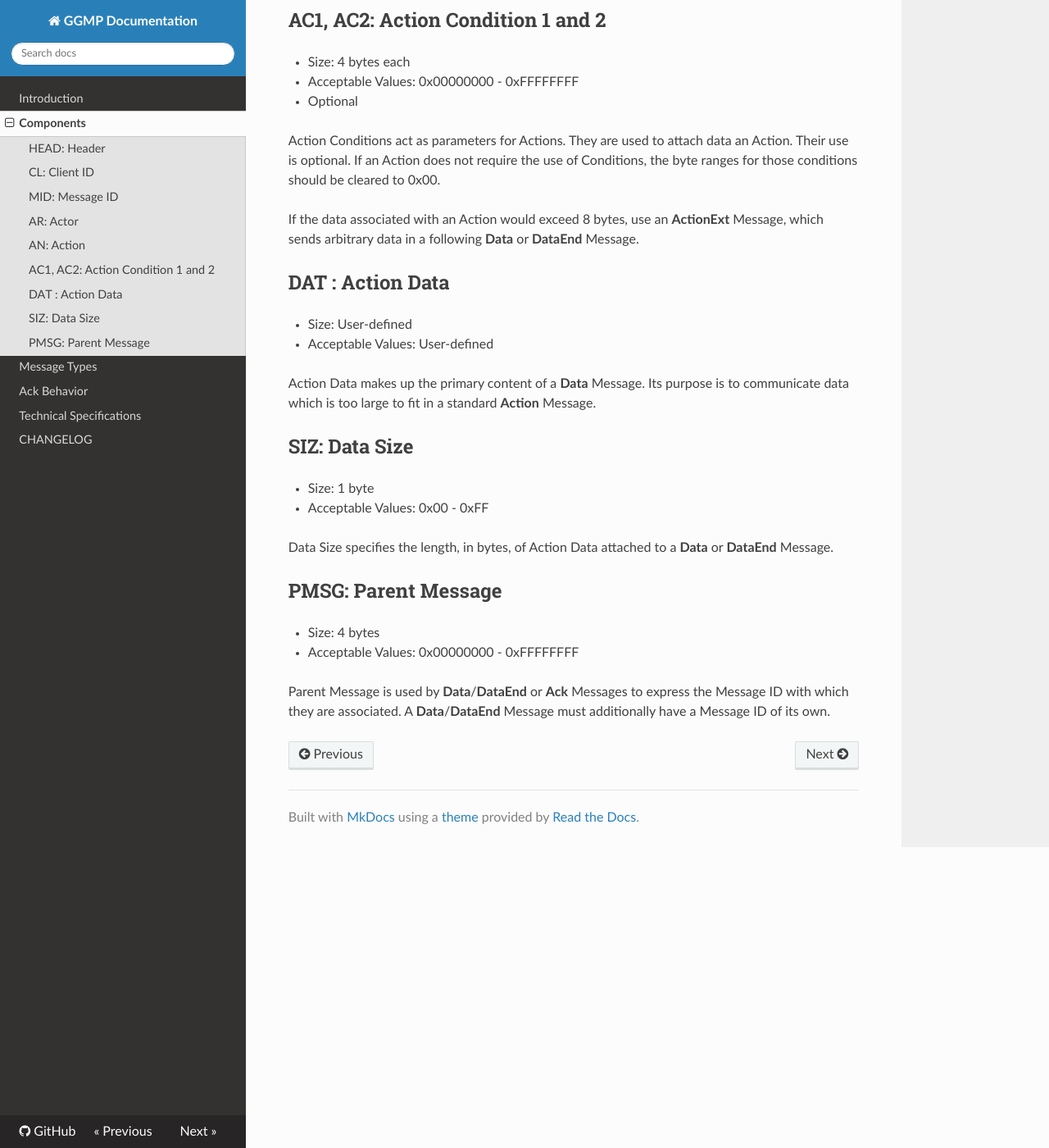
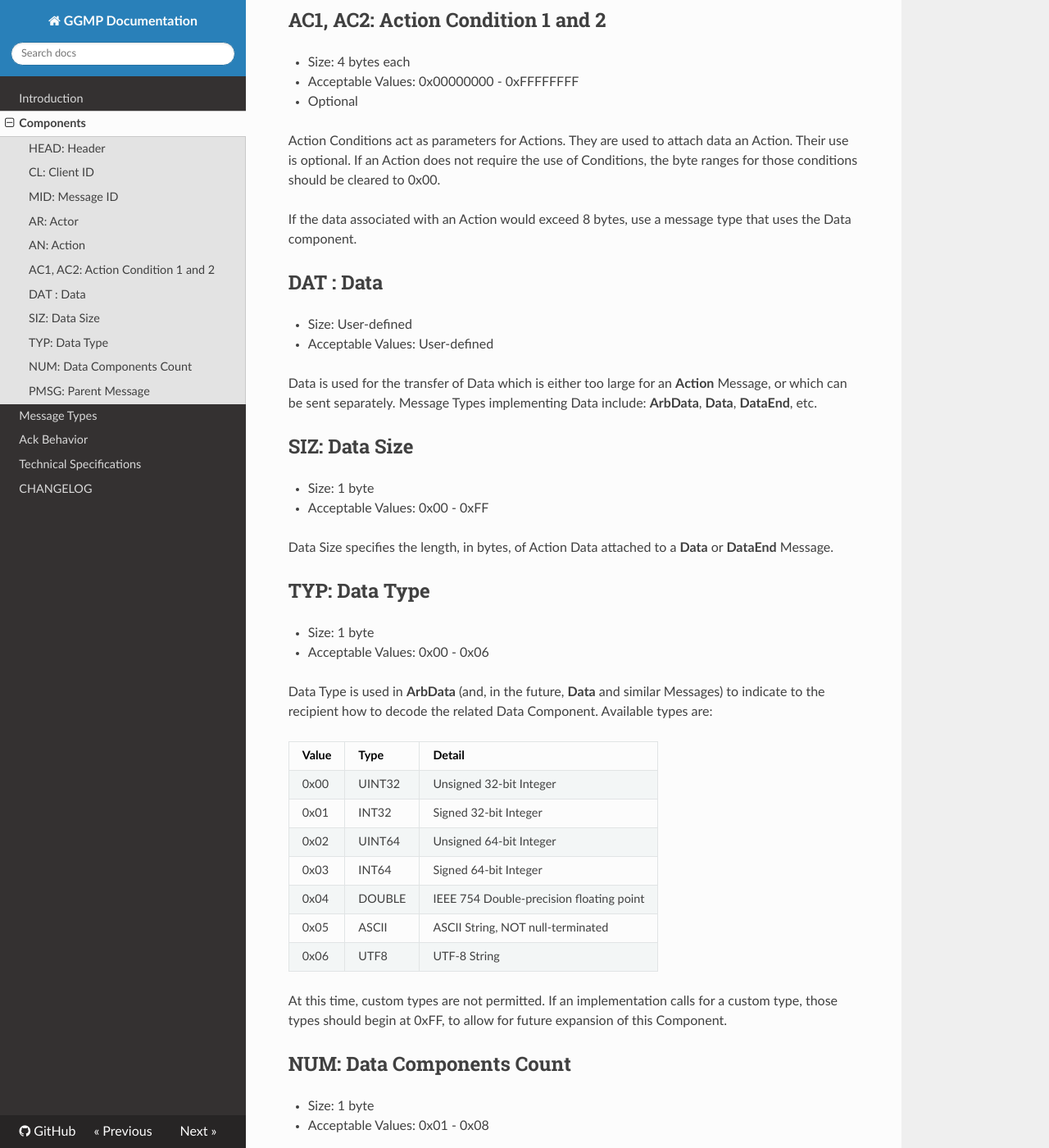
Before and after one commit to ggmpteam/ggmp, an MkDocs documentation site: the page built from docs/components.md, in a window 1280 px wide and 1400 px high, scrolled down 2258 px. Shown: the whole window at 82% size. Built offline with MkDocs 1.6.1, drawn with Linux system fonts in a browser that asks for light colours; nearby versions of some CDN libraries; old or Windows-style settings are respelled for this version of MkDocs; some of the changed text lies outside the part shown.

```diff
--- /dev/null
+++ b/assets/docs.css
@@ -0,0 +1,4 @@
+table {
+        display: block;
+        overflow-x: auto;
+}
--- a/docs/components.md
+++ b/docs/components.md
@@ -83,15 +83,15 @@ can communicate game state (though this is discouraged) or game actions.
 Action Conditions act as parameters for Actions. They are used to attach data an Action. Their use is optional. If an
 Action does not require the use of Conditions, the byte ranges for those conditions should be cleared to 0x00.
 
-If the data associated with an Action would exceed 8 bytes, use an **ActionExt** Message, which sends arbitrary data in
-a following **Data** or **DataEnd** Message.
+If the data associated with an Action would exceed 8 bytes, use a message type that uses the Data component.
 
-## DAT : Action Data
+## DAT : Data
 * Size: User-defined
 * Acceptable Values: User-defined
 
-Action Data makes up the primary content of a **Data** Message. Its purpose is to communicate data which is too large to
-fit in a standard **Action** Message.
+Data is used for the transfer of Data which is either too large for an **Action** Message, or which can be sent separately.
+Message Types implementing Data include: **ArbData**, **Data**, **DataEnd**, etc.
+
 
 ## SIZ: Data Size
 * Size: 1 byte
@@ -99,6 +99,34 @@ fit in a standard **Action** Message.
 
 Data Size specifies the length, in bytes, of Action Data attached to a **Data** or **DataEnd** Message.
 
+## TYP: Data Type
+* Size: 1 byte
+* Acceptable Values: 0x00 - 0x06
+
+Data Type is used in **ArbData** (and, in the future, **Data** and similar Messages) to indicate to the recipient how to decode
+the related Data Component. Available types are:
+
+|Value |Type |Detail|
+|-|-|-|
+|0x00 |UINT32 |Unsigned 32-bit Integer|
+|0x01 |INT32  |Signed 32-bit Integer  |
+|0x02 |UINT64 |Unsigned 64-bit Integer|
+|0x03 |INT64  |Signed 64-bit Integer  |
+|0x04 |DOUBLE |IEEE 754 Double-precision floating point |
+|0x05 |ASCII  |ASCII String, NOT null-terminated |
+|0x06 |UTF8   |UTF-8 String           |
+
+At this time, custom types are not permitted. If an implementation calls for a custom type, those types should begin at
+0xFF, to allow for future expansion of this Component.
+
+## NUM: Data Components Count
+* Size: 1 byte
+* Acceptable Values: 0x01 - 0x08
+
+Data Components Count is used in **ArbData** to signify how many Data components are included in the message. This allows
+for the recipient to more easily process an incoming **ArbData** message.
+
+
 ## PMSG: Parent Message
 * Size: 4 bytes
 * Acceptable Values: 0x00000000 - 0xFFFFFFFF
--- a/mkdocs.yml
+++ b/mkdocs.yml
@@ -9,4 +9,6 @@ pages:
 - Ack Behavior: 'ack-behavior.md'
 - Technical Specifications: 'techspecs.md'
 - CHANGELOG: 'CHANGELOG.md'
+
 theme: readthedocs
+extra_css: ['assets/docs.css']
```
Also changed, not shown: docs/CHANGELOG.md (+4 -0 lines), docs/message-types.md (+19 -0 lines).
